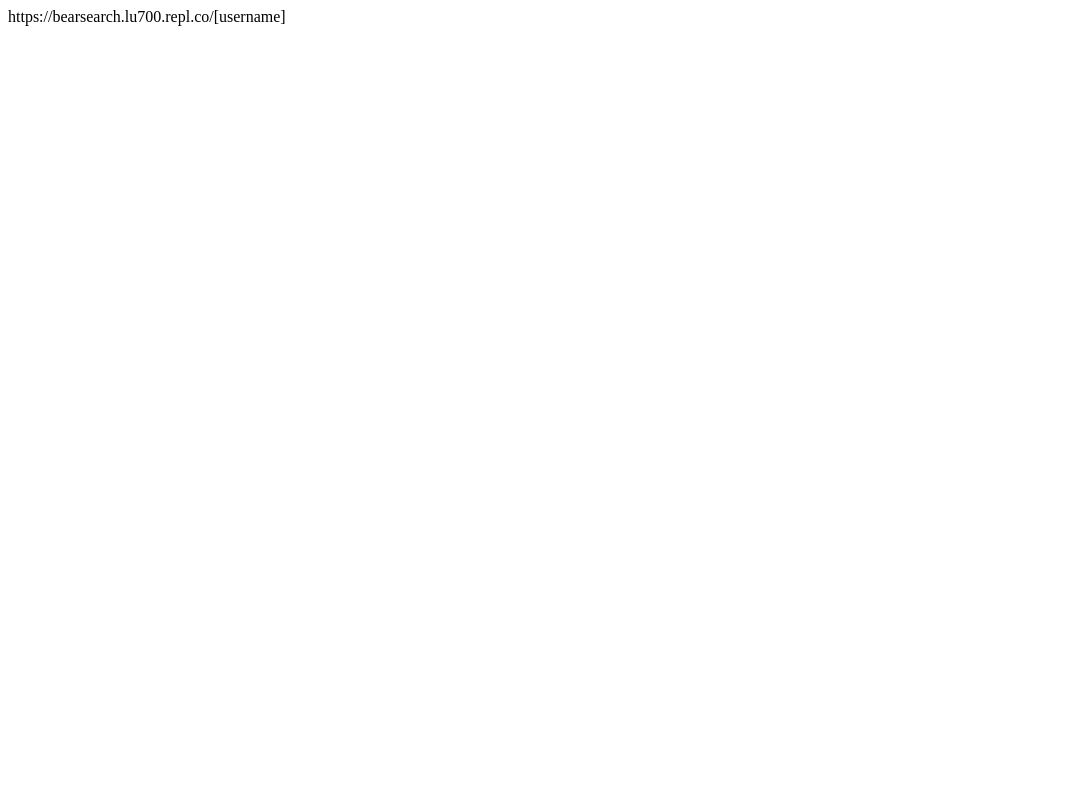
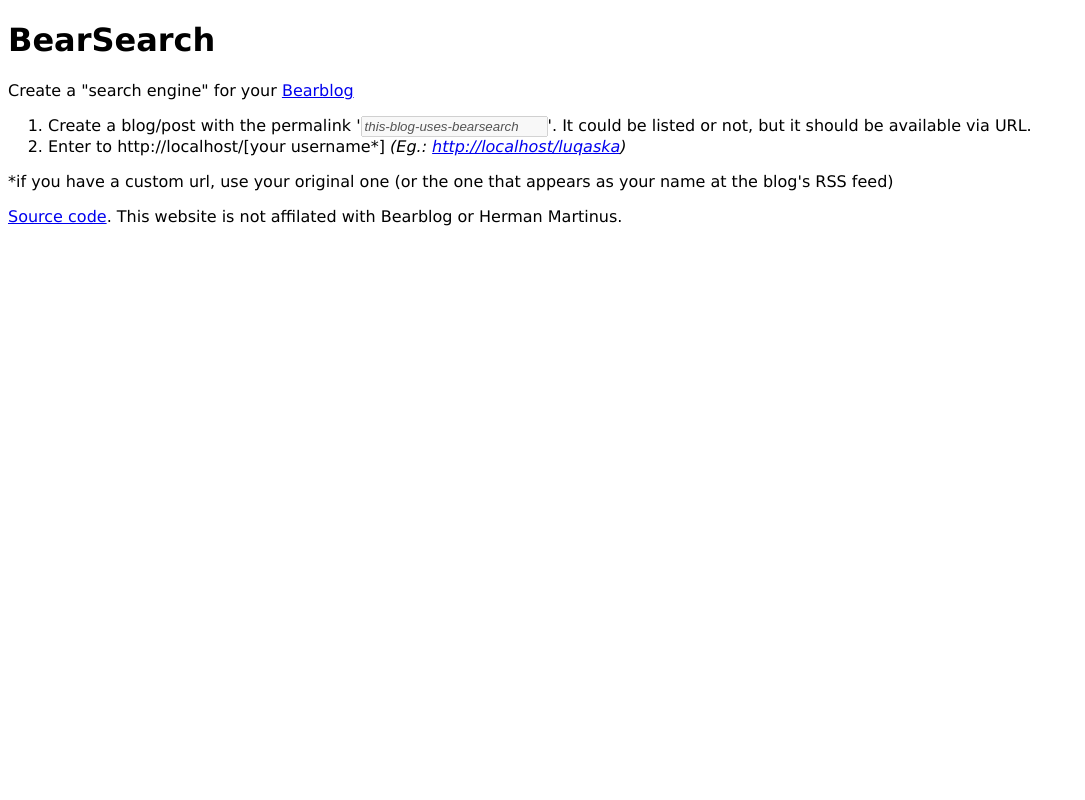
Before and after one commit to exitcas/BearSearch, a PHP site: page / in a window 1280 px wide. Before the commit the part shown is almost empty. Shown: the whole page, without its empty margins (0-1085 px from the left). Run offline with PHP 8.4, Linux system fonts and the light colour scheme.

Commit message:
v0.0.2 - Some fixes?

```diff
--- a/index.php
+++ b/index.php
@@ -1,19 +1,25 @@
 <?php
 include "vurl.php";
 if ($vi == "") {
-  die("https://bearsearch.lu700.repl.co/[username]");
+  die("<!DOCTYPE html><html lang=\"en\" dir=\"ltr\"><head><title>BearSearch</title></head><body style=\"font-family:'Verdana', sans-serif\"><h1>BearSearch</h1><p>Create a \"search engine\" for your <a href=\"https://bearblog.dev/\">Bearblog</a></p><ol><li>Create a blog/post with the permalink '<input style=\"font-style:italic;\" type=\"text\" value=\"this-blog-uses-bearsearch\" disabled />'. It could be listed or not, but it should be available via URL.</li><li>Enter to http://".htmlentities($_SERVER["HTTP_HOST"])."/[your username*] <i>(Eg.: <a href=\"/luqaska\">http://".htmlentities($_SERVER["HTTP_HOST"])."/luqaska</a>)</i></li></ol><p>*if you have a custom url, use your original one (or the one that appears as your name at the blog's RSS feed)</p><footer><a href=\"https://github.com/Luqaska/BearSearch\">Source code</a>. This website is not affilated with Bearblog or Herman Martinus.</footer></body></html>");
 }
 
-set_error_handler(function() { die("This user doesn't exist"); });
+function error() {
+  http_response_code(404);
+  die("<!DOCTYPE html><html lang=\"en\" dir=\"ltr\"><body style=\"font-family:'Verdana', sans-serif\"><h1>BearSearch</h1><p>This blog doesn't exist (or it hasn't been added yet)</p><p><a href=\"/\">Go home?</a></p><footer><a href=\"https://github.com/Luqaska/BearSearch\">Source code</a>. This website is not affilated with Bearblog or Herman Martinus.</footer></body></html>");
+}
+
 $blog = "https://$vi.bearblog.dev/";
+ob_start();
 $web = file_get_contents($blog);
 $meta = get_meta_tags($blog);
 $handle = curl_init($blog."this-blog-uses-bearsearch/");
 curl_setopt($handle, CURLOPT_RETURNTRANSFER, TRUE);
 $response = curl_exec($handle);
 $httpCode = curl_getinfo($handle, CURLINFO_HTTP_CODE);
+ob_end_clean();
 if($httpCode == 404) {
-  die("This user doesn't exist");
+  error();
 }
 curl_close($handle);
 
@@ -39,12 +45,30 @@ input[type=submit] {
 <header>
 <a class="title" href="<?= $blog ?>"><h1><?= $meta["title"]; ?></h1></a>
 <nav>
-<?php preg_match('/<nav>(.*?)<\/nav>/s', $web, $match); echo $match[0]; ?>
+<?php preg_match('/<nav>(.*?)<\/nav>/s', $web, $match); echo $match[0];
+/*preg_match('/<nav>(.*?)<\/nav>/s', $web, $match); $match=explode("\n", simplexml_load_string($match[0])["nav"]);
+foreach ($match as $id => $m) {
+  $line = simplexml_load_string($m);
+  if (isset($line["href"])) {
+    if (!filter_var($line["href"], FILTER_VALIDATE_URL)) {
+      $line["href"] = $blog . $line["href"];
+    }
+  }
+  echo $id;
+  $a = "<";
+  foreach ($line as $i => $l) {
+    $a += $i;
+    if ($l) {$a+='="'.$l.'"';}
+  }
+  $a += ">";
+  $match[$id] = $a;
+}
+echo implode("\n", $match);*/ ?>
 </nav>
 </header>
 <main>
 <content>
-  <form method="GET"><input type="text" name="q" placeholder="*query goes here*" <?php if (isset($_GET["q"])) { echo "value=\"" . htmlentities($_GET["q"]) . "\""; } ?> required><input type="submit" value="Search"></form>
+  <form method="GET"><input type="text" name="q" placeholder="Lorem Ipsum" <?php if (isset($_GET["q"])) { echo "value=\"" . htmlentities($_GET["q"]) . "\""; } ?> required><input type="submit" value="Search"></form>
     <?php if (isset($_GET["q"])) {
      $fileContents= file_get_contents($blog."feed/");
      $fileContents = str_replace(array("\n", "\r", "\t"), '', $fileContents);
@@ -70,8 +94,7 @@ input[type=submit] {
 </content>
 </main>
 <footer>
-  Powered by <a href="https://bearblog.dev">Bear ʕ•ᴥ•ʔ</a>(<a href="/">search</a>)<br />
-  <a href="/block.php">Block your website</a>
+  Powered by <a href="/">BearSearch</a>
 </footer>
 </body>
 </html>
```
